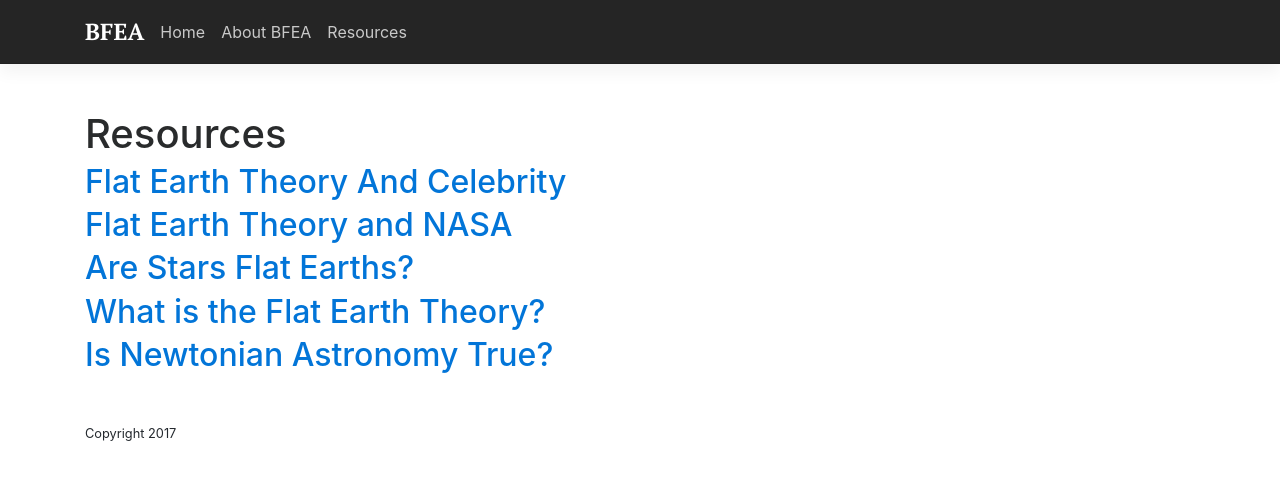
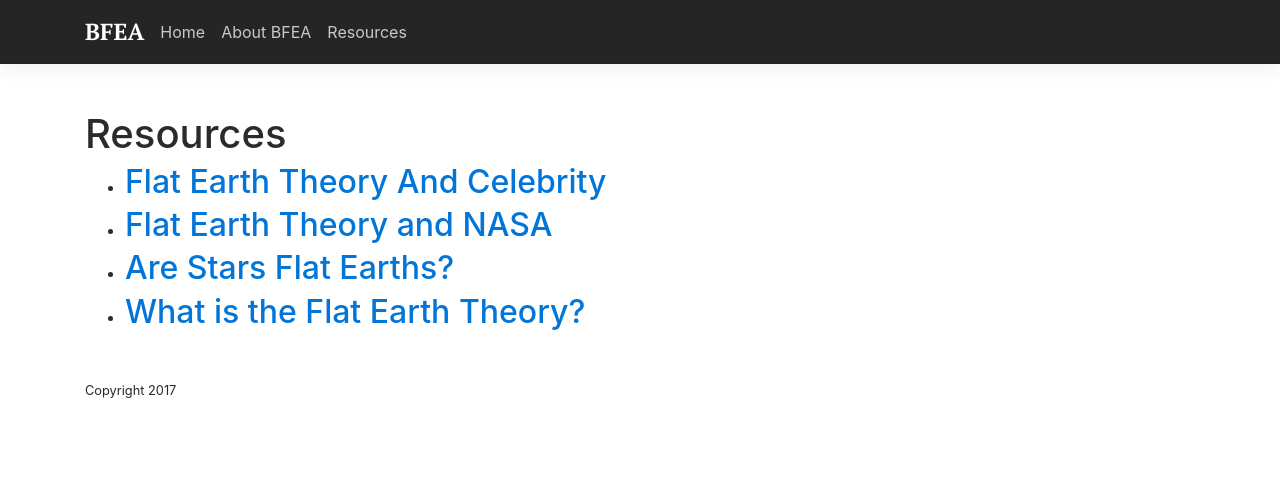
Before and after one commit to krussll/etsysimplicity, a Jekyll site: the page built from articles.md, in a window 1280 px wide. Shown: the top 480 px of the page. Built offline with Jekyll 4.4.1, drawn with Linux system fonts in a browser that asks for light colours.

Commit message:
Update all-posts.html

```diff
--- a/_includes/all-posts.html
+++ b/_includes/all-posts.html
@@ -1,3 +1,5 @@
-{% for post in site.posts %}
-<h2><a href="{{ post.url }}">{{ post.title }}</a></h2>
+<ul class="posts">
+{% for post in site.categories.post %}
+  <li><h2><a href="{{ post.url }}">{{ post.title }}</a></h2></li>
 {% endfor %}
+</ul>
```
